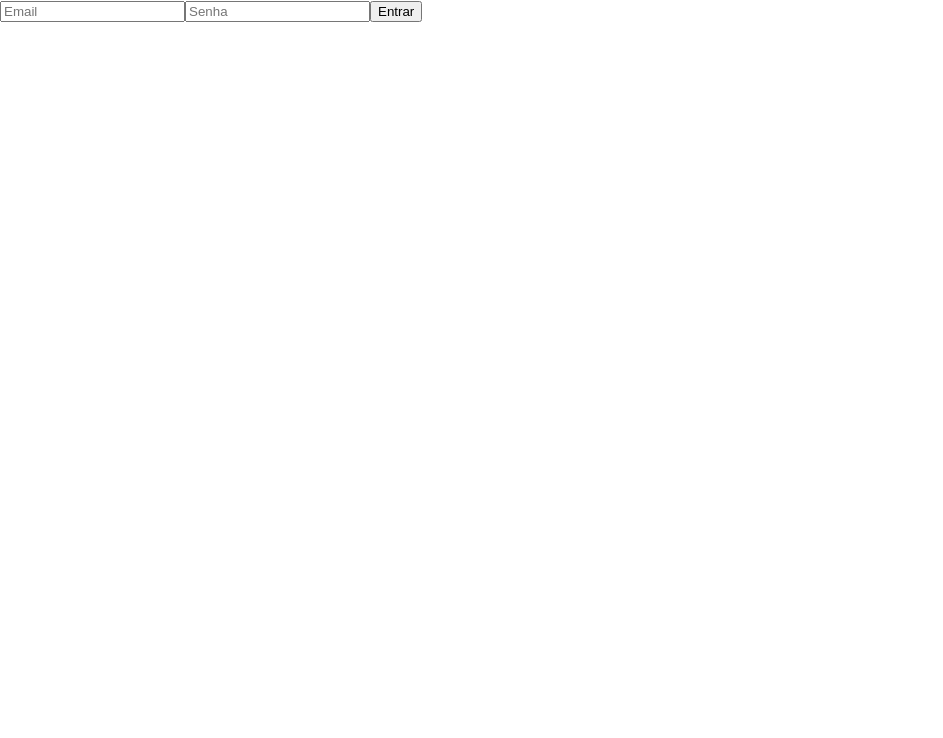
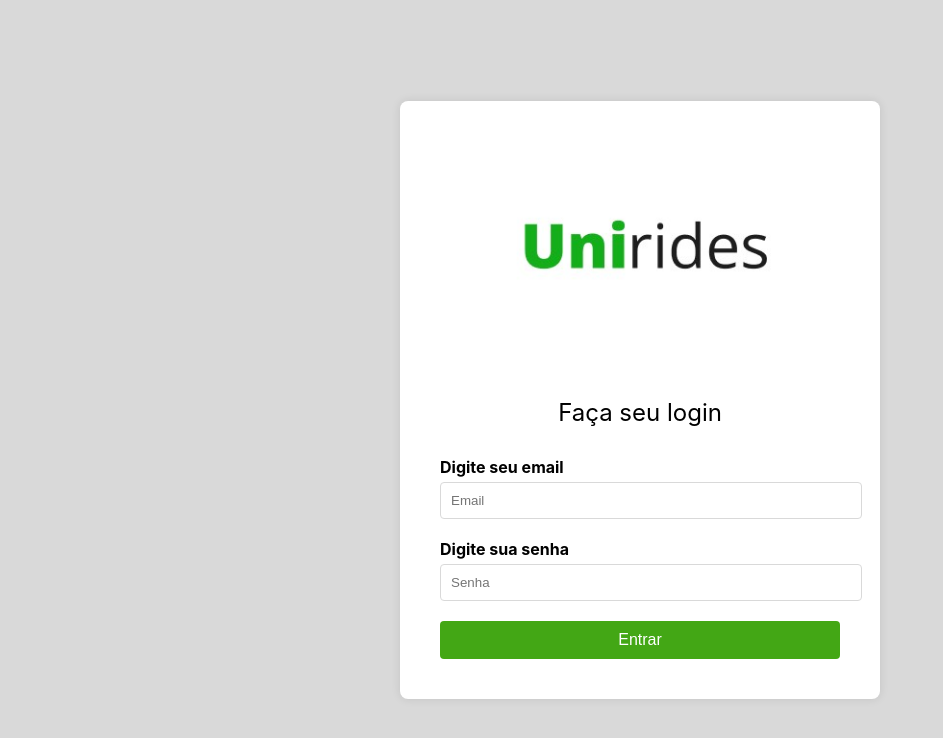
Before and after one commit to felipehscherer/unirides, a React (Create React App) app in the folder web-frontend/: page /login in a window 1280 px wide. Shown: the top 738 px of the page, without its empty margins (0-943 px from the left). Built offline with nearby package versions, Linux system fonts and the light colour scheme.

Commit message:
estilização da page de login

```diff
--- /dev/null
+++ b/web-frontend/src/pages/Login.css
@@ -0,0 +1,62 @@
+/* Login.css */
+.login-container {
+    display: flex;
+    justify-content: center;
+    align-items: center;
+    height: 100vh;
+    background-color: #D9D9D9; /* Cor cinza de fundo */
+  }
+
+  .login-box {
+    background-color: #FFFFFF; /* Fundo branco */
+    padding: 40px;
+    box-shadow: 0 0 10px rgba(0, 0, 0, 0.1); /* Leve sombra */
+    border-radius: 8px;
+    text-align: center;
+    max-width: 400px;
+    width: 100%;
+  }
+
+  .login-logo {
+    max-width: 100%;
+    height: auto;
+    margin-bottom: 20px;
+  }
+
+  .login-title {
+    font-size: 24px;
+    margin-bottom: 30px;
+    color: #000000; /* Preto */
+  }
+
+  .login-label {
+    display: block;
+    text-align: left;
+    margin-bottom: 5px;
+    font-weight: bold;
+    color: #000000; /* Preto */
+  }
+
+  .login-box input {
+    display: block;
+    width: 100%;
+    margin-bottom: 20px;
+    padding: 10px;
+    border: 1px solid #D9D9D9;
+    border-radius: 4px;
+  }
+
+  .login-box button {
+    width: 100%;
+    padding: 10px;
+    background-color: #43A715; /* Cor primária */
+    color: #FFFFFF; /* Texto branco */
+    border: none;
+    border-radius: 4px;
+    cursor: pointer;
+    font-size: 16px;
+  }
+
+  .login-box button:hover {
+    background-color: #389e12; /* Cor um pouco mais escura ao passar o mouse */
+  }
--- a/web-frontend/src/pages/Login.js
+++ b/web-frontend/src/pages/Login.js
@@ -1,5 +1,7 @@
 import React, { useState } from 'react';
 import axios from '../services/axiosConfig';
+import './Login.css';
+import logoImage from '../assets/logo.jpg';
 
 function Login() {
   const [email, setEmail] = useState('');
@@ -19,23 +21,34 @@ function Login() {
   };
 
   return (
-    <form onSubmit={handleLogin}>
+    <div className="login-container">
+      <form className="login-box" onSubmit={handleLogin}>
+        <img src={logoImage} alt="Logo" className="login-logo" />
+        <p className="login-title">Faça seu login</p>
+
+        <label htmlFor="email" className="login-label">Digite seu email</label>
         <input
+          id="email"
           type="email"
           value={email}
           onChange={(e) => setEmail(e.target.value)}
           placeholder="Email"
           required
         />
+
+        <label htmlFor="password" className="login-label">Digite sua senha</label>
         <input
+          id="password"
           type="password"
           value={password}
           onChange={(e) => setSenha(e.target.value)}
           placeholder="Senha"
           required
         />
+
         <button type="submit">Entrar</button>
       </form>
+    </div>
   );
 }
 
```
Also changed, not shown: web-frontend/src/assets/logo.jpg (added). Lines whose indentation alone changed are shown as unchanged.
